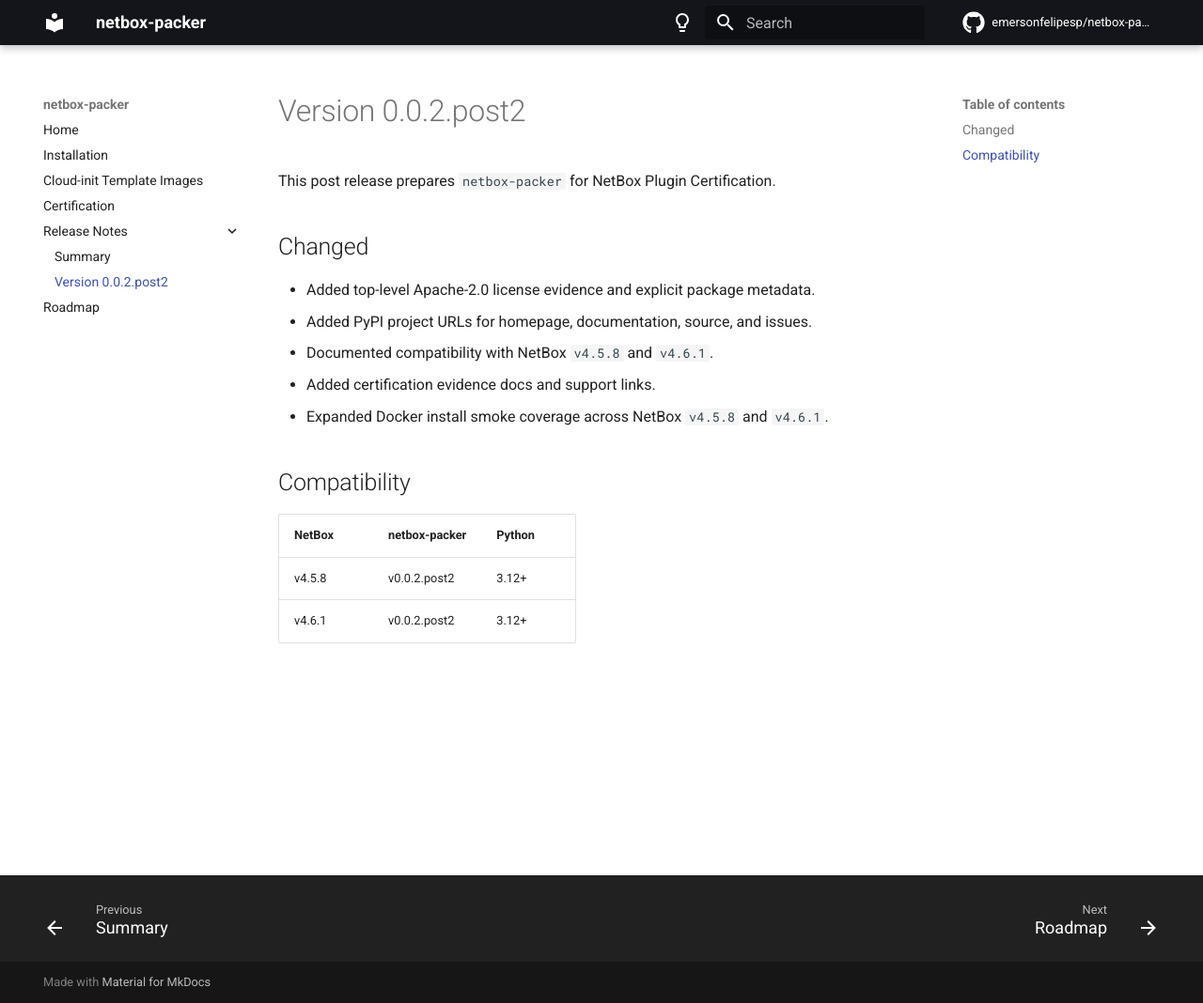
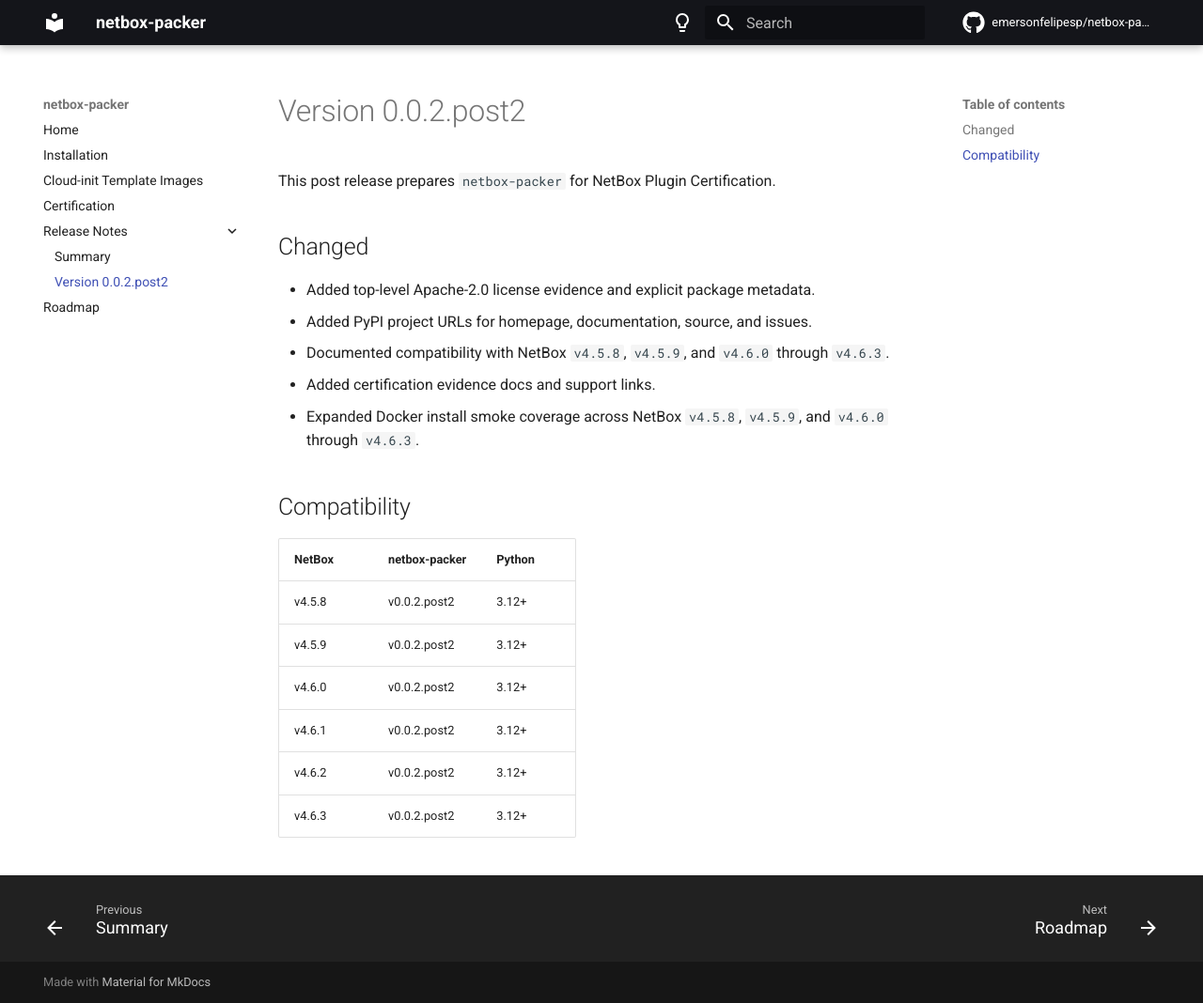
Before and after one commit to emersonfelipesp/netbox-packer, an MkDocs documentation site: the page built from docs/release-notes/version-0.0.2.post2.md, in a window 1280 px wide and 1068 px high. Shown: the whole window at 94% size. Built offline with MkDocs 1.6.1 and Material for MkDocs 9.7.7, drawn with Linux system fonts in a browser that asks for light colours; comment, search, counter and statistics services are not loaded.

Commit message:
Expand NetBox compatibility evidence

```diff
--- a/docs/release-notes/version-0.0.2.post2.md
+++ b/docs/release-notes/version-0.0.2.post2.md
@@ -6,13 +6,17 @@
 
 - Added top-level Apache-2.0 license evidence and explicit package metadata.
 - Added PyPI project URLs for homepage, documentation, source, and issues.
-- Documented compatibility with NetBox `v4.5.8` and `v4.6.1`.
+- Documented compatibility with NetBox `v4.5.8`, `v4.5.9`, and `v4.6.0` through `v4.6.3`.
 - Added certification evidence docs and support links.
-- Expanded Docker install smoke coverage across NetBox `v4.5.8` and `v4.6.1`.
+- Expanded Docker install smoke coverage across NetBox `v4.5.8`, `v4.5.9`, and `v4.6.0` through `v4.6.3`.
 
 ## Compatibility
 
 | NetBox | netbox-packer | Python |
 | --- | --- | --- |
 | v4.5.8 | v0.0.2.post2 | 3.12+ |
+| v4.5.9 | v0.0.2.post2 | 3.12+ |
+| v4.6.0 | v0.0.2.post2 | 3.12+ |
 | v4.6.1 | v0.0.2.post2 | 3.12+ |
+| v4.6.2 | v0.0.2.post2 | 3.12+ |
+| v4.6.3 | v0.0.2.post2 | 3.12+ |
```
Also changed, not shown: CERTIFICATION.md (+3 -3 lines), COMPATIBILITY.md (+1 -0 lines), README.md (+2 -1 lines), docs/certification.md (+2 -2 lines), docs/index.md (+4 -0 lines), docs/installation.md (+1 -1 lines), 5 other files.
